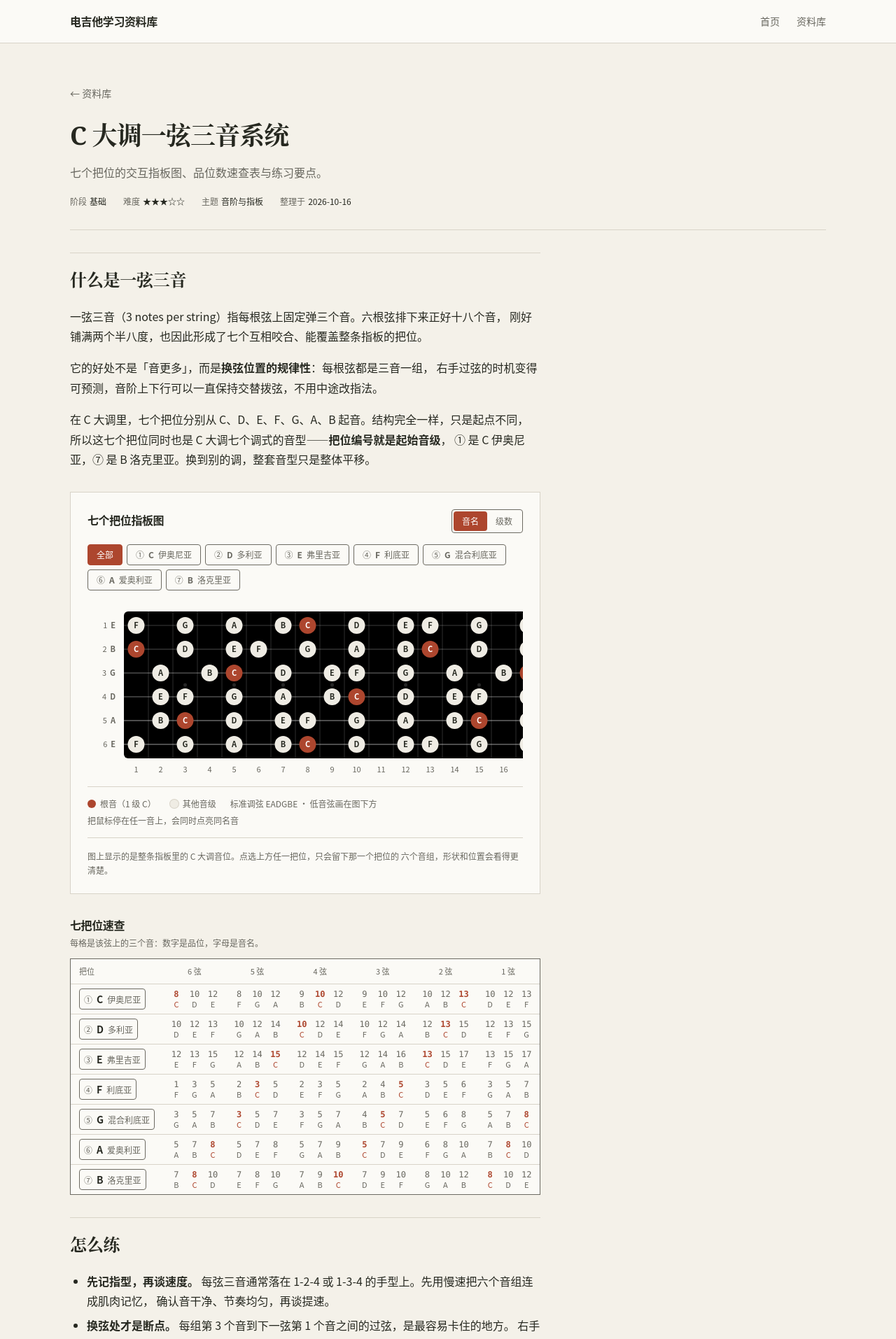
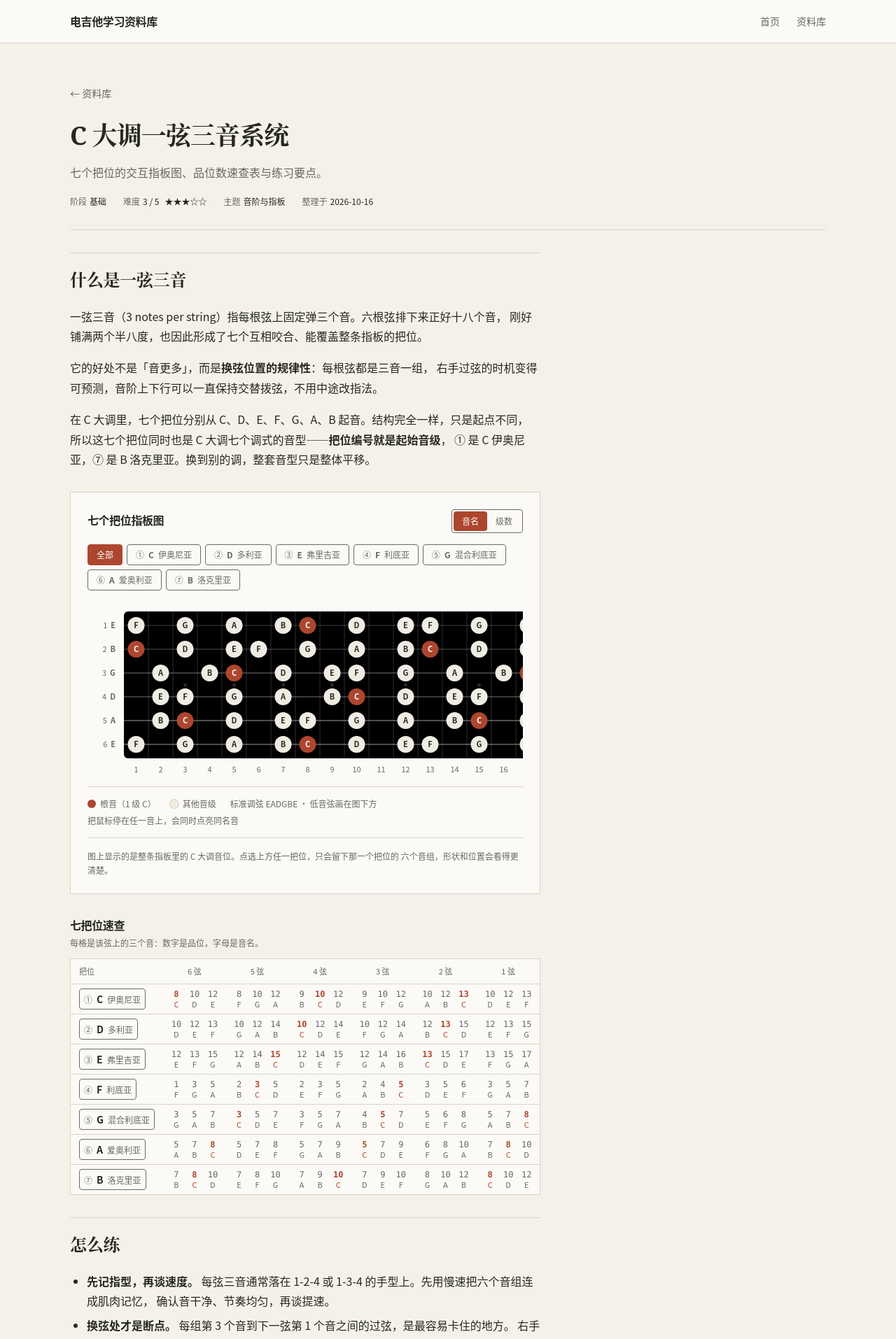
Before and after one commit to passwii/believeboyGuitar, a Next.js app: page /library/c-major-three-notes-per-string in a window 1280 px wide. Shown: the top 1914 px of the page at 70% size. Built offline with nearby package versions, Linux system fonts and the light colour scheme.

Commit message:
统一详情页难度表达并区分数值速查表边界

```diff
--- a/app/library/[slug]/page.tsx
+++ b/app/library/[slug]/page.tsx
@@ -56,8 +56,11 @@ export default async function LessonPage({ params }: { params: Promise<{ slug: s
           <div className="flex gap-1">
             <dt className="text-ink-muted">难度</dt>
             <dd className="text-ink">
-              {"★".repeat(lesson.difficulty)}
-              {"☆".repeat(5 - lesson.difficulty)}
+              {lesson.difficulty} / 5
+              <span className="ml-2" aria-hidden="true">
+                {"★".repeat(lesson.difficulty)}
+                {"☆".repeat(5 - lesson.difficulty)}
+              </span>
             </dd>
           </div>
           <div className="flex gap-1">
--- a/components/ThreeNotesPerString.tsx
+++ b/components/ThreeNotesPerString.tsx
@@ -231,7 +231,7 @@ function PatternTable({
         每格是该弦上的三个音：数字是品位，字母是音名。
       </p>
 
-      <div className="mt-3 overflow-x-auto border border-control-edge bg-surface">
+      <div className="mt-3 overflow-x-auto border border-rule bg-surface">
         <table className="w-full min-w-[640px] border-collapse text-sm">
           <thead>
             <tr className="border-b border-rule text-[11px] text-ink-500">
```
